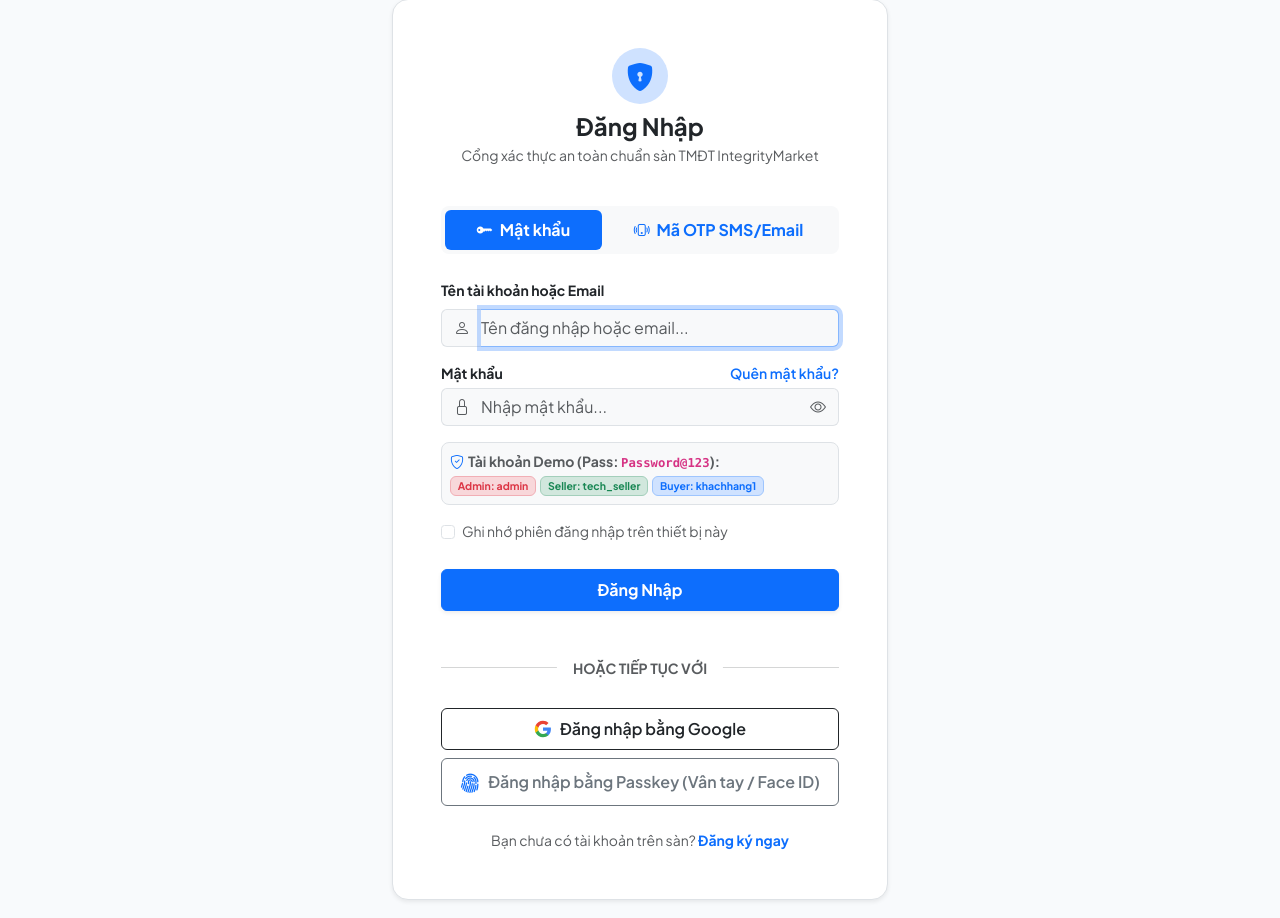
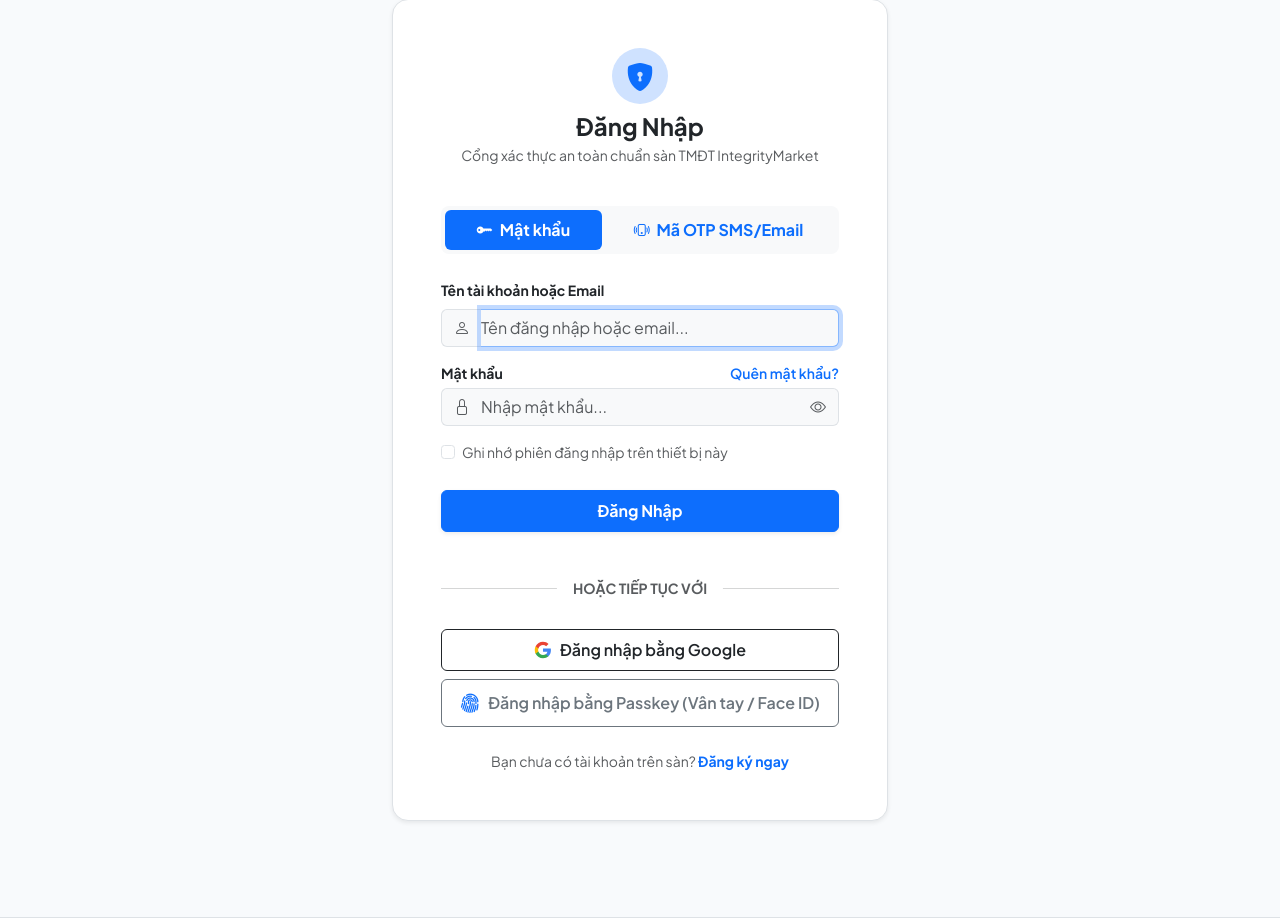
Before and after one commit to lagging02/integrity-market, a PHP site: page /login in a window 1280 px wide. Shown: the part 134-1052 px from the top of the page. Run offline with PHP 8.4, Linux system fonts and the light colour scheme.

Commit message:
UI: Remove demo account quick-fill box from login page

```diff
--- a/views/auth/login.php
+++ b/views/auth/login.php
@@ -100,17 +100,6 @@ $activeOtp = \App\Services\OtpService::getActiveSimulation();
                             <button class="btn bg-light border border-start-0 text-muted" type="button" onclick="togglePasswordVisibility('loginPasswordInput', this)">
                                 <i class="bi bi-eye"></i>
                             </button>
-                        </div>
-                    </div>
-
-                    <div class="p-2 bg-light border rounded-3 mb-3 small">
-                        <div class="d-flex justify-content-between align-items-center">
-                            <span class="text-muted fw-bold"><i class="bi bi-shield-check text-primary me-1"></i>Tài khoản Demo (Pass: <code>Password@123</code>):</span>
-                        </div>
-                        <div class="d-flex flex-wrap gap-1 mt-1">
-                            <span class="badge bg-danger-subtle text-danger border border-danger-subtle" role="button" onclick="document.querySelector('[name=username]').value='admin'; document.getElementById('loginPasswordInput').value='Password@123';">Admin: admin</span>
-                            <span class="badge bg-success-subtle text-success border border-success-subtle" role="button" onclick="document.querySelector('[name=username]').value='tech_seller'; document.getElementById('loginPasswordInput').value='Password@123';">Seller: tech_seller</span>
-                            <span class="badge bg-primary-subtle text-primary border border-primary-subtle" role="button" onclick="document.querySelector('[name=username]').value='khachhang1'; document.getElementById('loginPasswordInput').value='Password@123';">Buyer: khachhang1</span>
                         </div>
                     </div>
 
```
